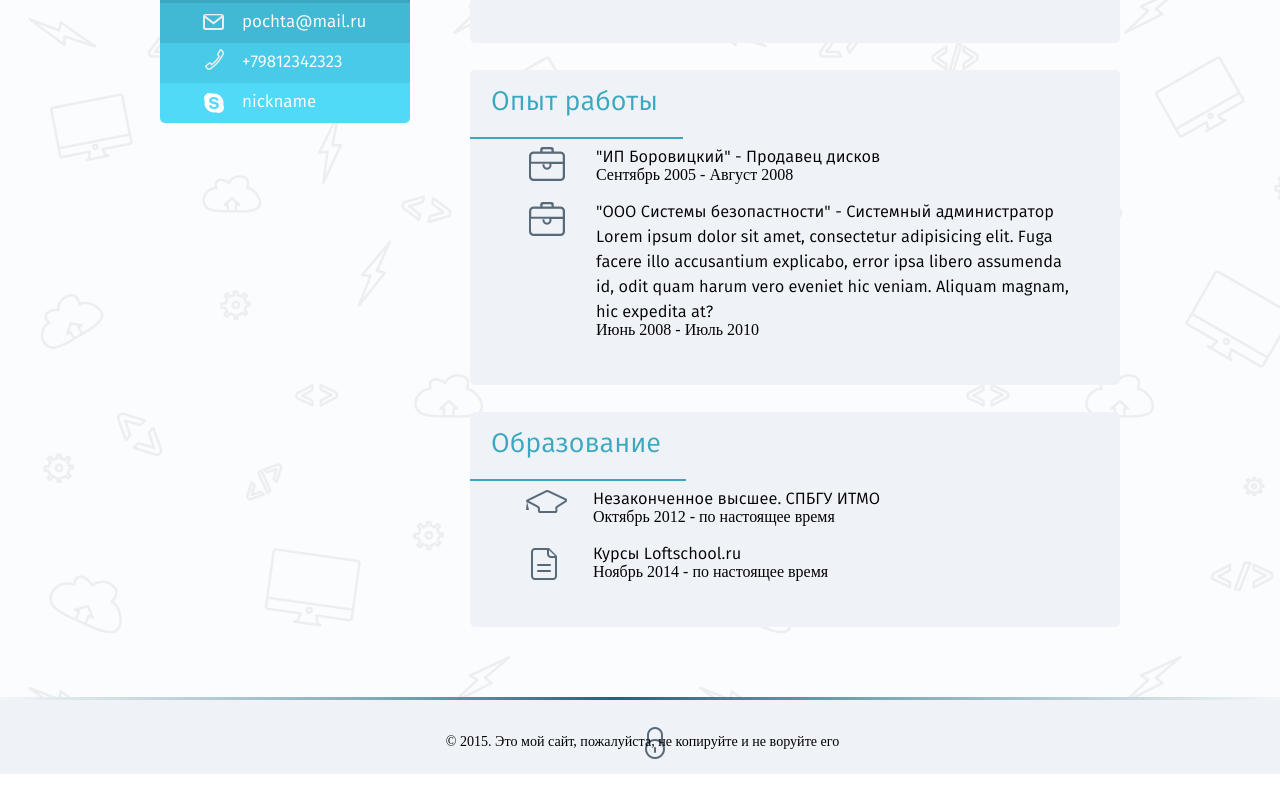
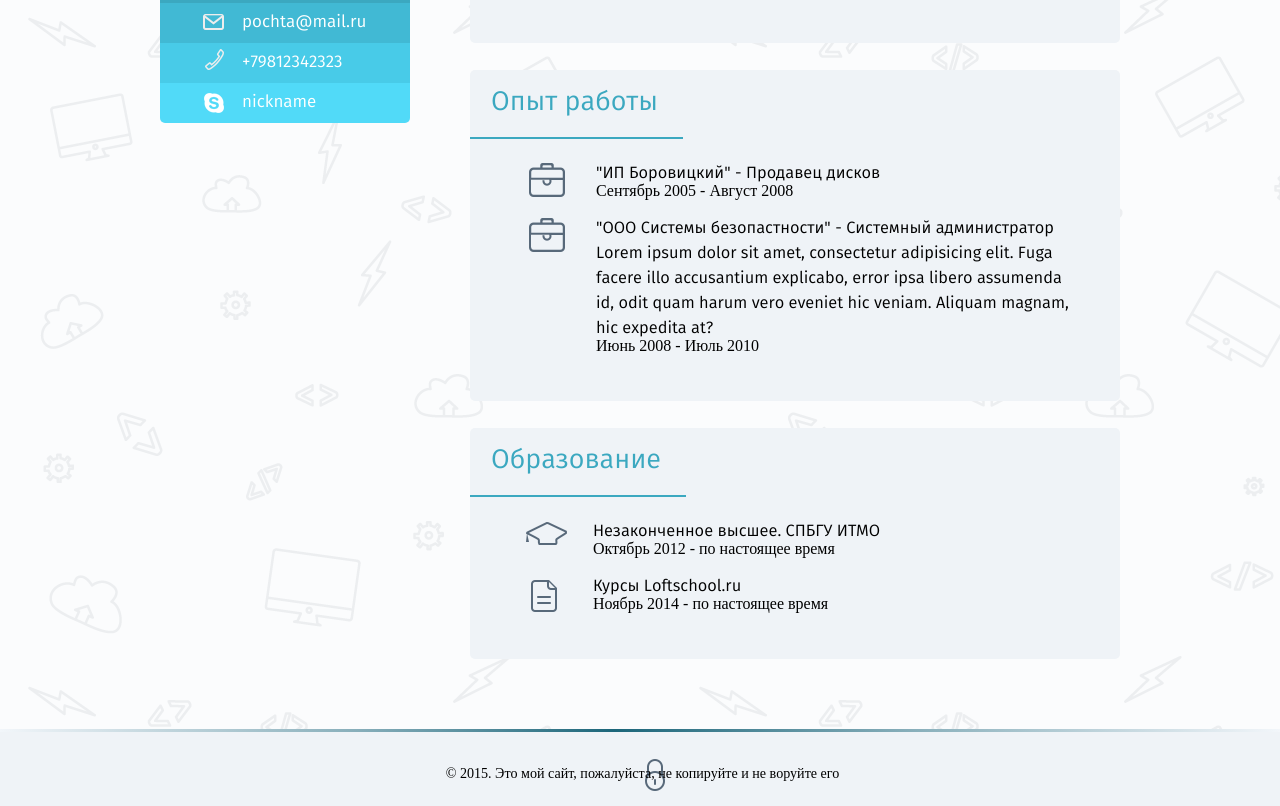
Before and after one commit to ByLf/site2, a website: page index.html in a window 1280 px wide. Shown: the part 436-1242 px from the top of the page. Before the commit the page ends 1210 px from the top, so only its background shows below. Drawn offline with Linux system fonts and the light colour scheme.

Commit message:
beta version

```diff
--- a/index.html
+++ b/index.html
@@ -76,14 +76,14 @@
             </section>
             <section class="section">
                 <h2 class="main">Опыт работы</h2>
-                <ul>
+                <ul class="info_past">
                     <li class="work"><div class="past" ><span class="info">"ИП Боровицкий" - Продавец дисков </span>Сентябрь 2005 - Август 2008</div></li>
                     <li class="work"><div class="past"><span class="info">"ООО Системы безопастности" - Системный администратор Lorem ipsum dolor sit amet, consectetur adipisicing elit. Fuga facere illo accusantium explicabo, error ipsa libero assumenda id, odit quam harum vero eveniet hic veniam. Aliquam magnam, hic expedita at?</span>Июнь 2008 - Июль 2010</div></li>
                 </ul>
             </section>
             <section class="section">
                 <h2 class="main">Образование</h2>
-                <ul>
+                <ul class="info_past">
                     <li class="learn"><div class="past"><span class="info">Незаконченное высшее. СПБГУ ИТМО </span>Октябрь 2012 - по настоящее время</div></li>
                     <li class="list"><div class="past"><span class="info">Курсы Loftschool.ru </span>Ноябрь 2014 - по настоящее время</div></li>
                 </ul>
--- a/style.css
+++ b/style.css
@@ -255,6 +255,9 @@ filter: progid:DXImageTransform.Microsoft.gradient( startColorstr='#1c667a', end
     margin-bottom: -4px;
 
 }
+.info_past{
+    margin-top: 22px;
+}
 .list,.learn,.work {
     font-weight: normal;
     margin-top: 6px;
```
